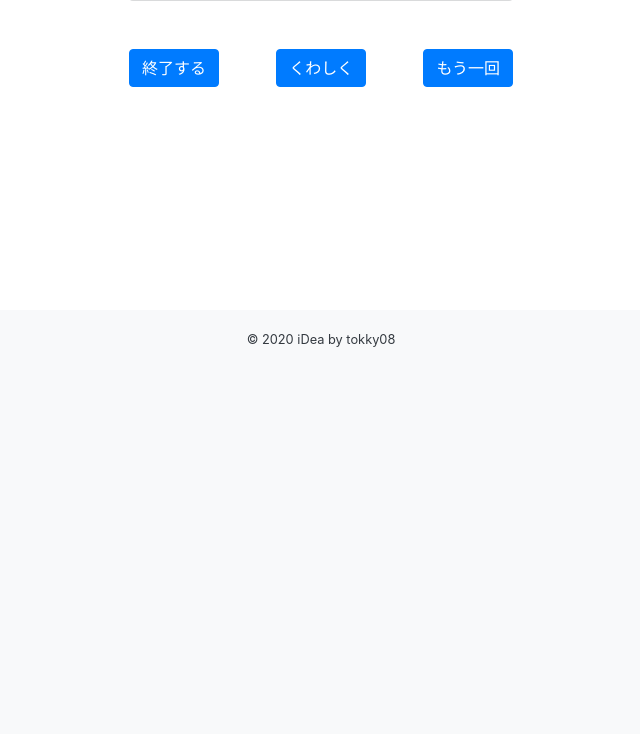
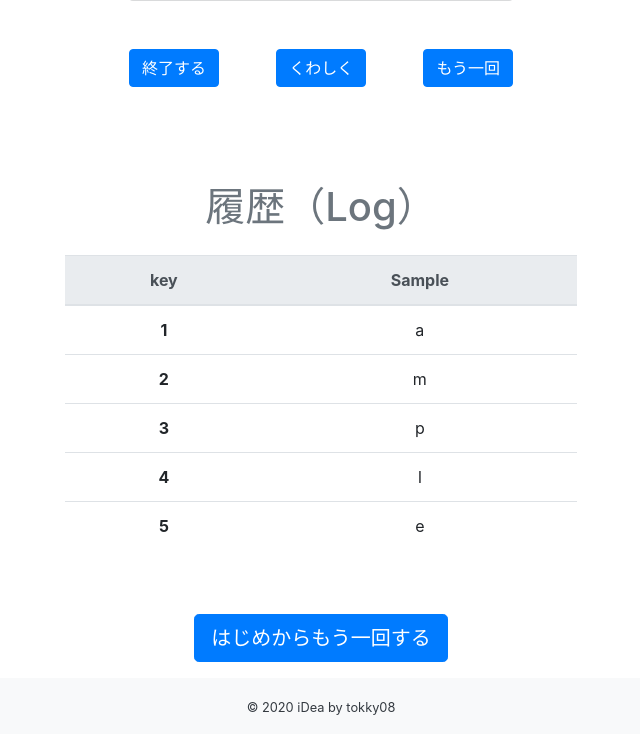
Before and after one commit to tokky08/iDea, a Flask app: template project/templates/again.html in a window 1280 px wide. Shown: the part 434-1168 px from the top of the page, without its empty margins (319-959 px from the left). Before the commit the page ends 781 px from the top, so only its background shows below. Run offline with Flask 2, Linux system fonts and the light colour scheme; the template is opened without the code that fills it: most values are stand-ins (such as "Sample title", 1, 10 or a date in 2020); some libraries are stand-ins or nearby versions.

Commit message:
ちょっとよく分からなくなってきました

```diff
--- a/project/NG_word.txt
+++ b/project/NG_word.txt
@@ -1,6 +1,2 @@
 関連キーワード
-検索
-曖昧さ回避
 画像
-映像
-記事の内容についての方針
--- a/project/main.py
+++ b/project/main.py
@@ -1,11 +1,12 @@
 from flask import *
-from selenium import webdriver
-from selenium.webdriver.common.keys import Keys
+# from selenium import webdriver
+# from selenium.webdriver.common.keys import Keys
 import time
 import random
 import secret
 import requests
 from bs4 import BeautifulSoup
+import re
 
 app = Flask(__name__)
 
@@ -119,6 +120,7 @@ def wikipedia(word, words_log):
     except IndexError:
         print("IndexError")
         result = google(word, words_log)
+        print("IndexError:{}".format(result))
 
 
     return result
@@ -137,6 +139,7 @@ def google(word, words_log):
     try:
         index = int(random.random()%len(elems) - 1)
         result = elems[index].string
+        print("google,try:{}".format(result))
 
         # 過去の連想ワードとの重複チェック
         for i in range(len(elems) - 1):
@@ -146,21 +149,27 @@ def google(word, words_log):
             if result == word_log:
                 result = "Give Up"
 
+        return result
+
     except IndexError:
         result = elems[-1].string
         for word_log in words_log:
             if result == word_log:
                 result = "Give Up IndexError"
 
+        return result
+
     except ZeroDivisionError:
         result = "Give Up ZeroDivisionError"
 
-    return result
+        return result
+
 
 def duplication(result, words_log, li, i):
+    print("result:{}".format(result))
     for word_log in words_log:
         if result == word_log:
-            result = li[i].string
+            result = li[i+1].string
             print("befor:{}".format(result))
 
 
@@ -184,6 +193,7 @@ def duplication(result, words_log, li, i):
             duplication(result, words_log, li, i + 1)
 
         else:
+            print("li:{}".format(len(li)))
             for j in range(i, len(li)-1):
                 result = not_ng_words(result, li, j)
 
@@ -195,15 +205,19 @@ def ng_words():
     path = "NG_word.txt"
     with open(path) as f:
         l_strip = [s.strip() for s in f.readlines()]
-
     return l_strip
 
 def not_ng_words(result, li, i):
     ng_word_list = ng_words()
+    # print("NG:{}".format(result))
     for ng_word in ng_word_list:
-        if ng_word in result:
+        print("ng_word:{}{}, result:{}{}".format(ng_word, type(ng_word), type(str(result)), result))
+        if re.search(ng_word, str(result)):
+            print("NG")
             i = i + 1
             result = li[i].string
+            result =  "テスト！！！" + str(i)
+            print("NG_result:{}".format(result))
             not_ng_words(result, li, i+1)
             print("after:i:{},{}".format(i,result))
             return result
--- a/project/templates/again.html
+++ b/project/templates/again.html
@@ -22,4 +22,28 @@
     </div>
 </div>
 
+
+<div class="log mx-auto">
+    <h1 class="text-center text-muted mt-4">履歴（Log）</h1>
+    <table class="table mt-4">
+        <thead class="thead-light">
+            <tr>
+                <th scope="col" class="text-center">key</th>
+                <th scope="col" class="text-center">{{words_log[0]}}</th>
+            </tr>
+        </thead>
+        <tbody>
+            {% for log in words_log[1:] %}
+            <tr>
+                <th scope="row" class="text-center">{{loop.index}}</th>
+                <td class="text-center">{{log}}</td>
+            </tr>
+            {% endfor %}
+        </tbody>
+    </table>
+    <form action="/" method="GET" class="text-center mt-3">
+        <p><button class="btn btn-primary btn-lg mt-5" type="submit" name="word" value={{word}}>はじめからもう一回する</button><p>
+    </form>
+</div>
+
 {% endblock %}
```
Also changed, not shown: 2 other files.
